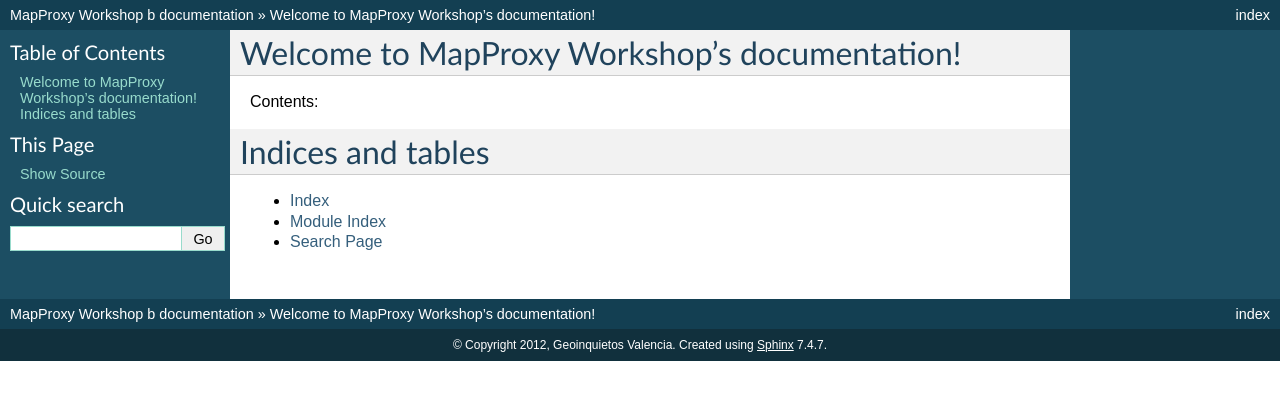
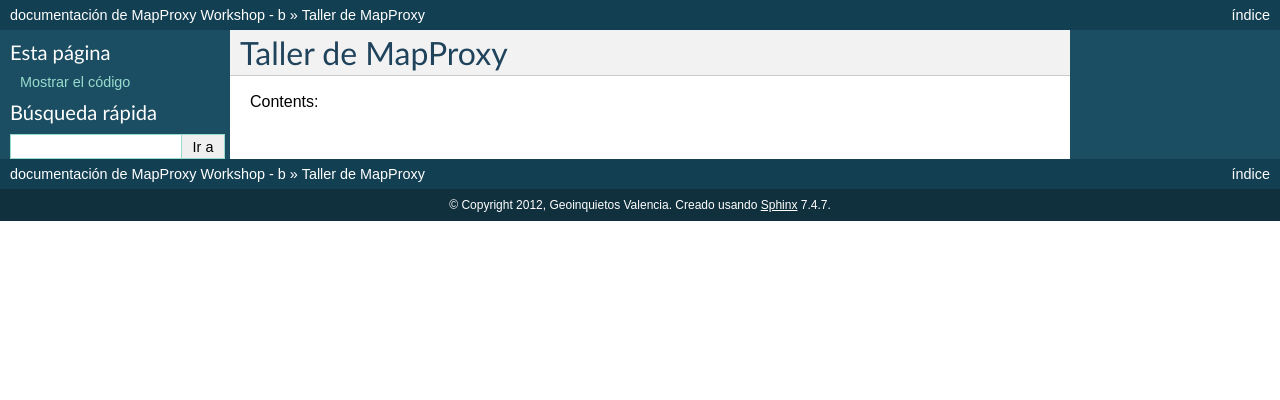
Before and after one commit to geoinquietosvlc/mapproxy-workshop, a Sphinx documentation site: the page built from doc/source/index.rst, in a window 1280 px wide. Shown: the top 400 px of the page. Built offline with Sphinx 7.4.7, drawn with Linux system fonts in a browser that asks for light colours.

Commit message:
pequeños cambios, sin contenido aún

```diff
--- a/doc/source/conf.py
+++ b/doc/source/conf.py
@@ -54,7 +54,7 @@
 
 # The language for content autogenerated by Sphinx. Refer to documentation
 # for a list of supported languages.
-#language = None
+language = 'es_ES'
 
 # There are two options for replacing |today|: either, you set today to some
 # non-false value, then it is used:
--- a/doc/source/index.rst
+++ b/doc/source/index.rst
@@ -1,21 +1,7 @@
-.. MapProxy Workshop documentation master file, created by
-   sphinx-quickstart on Sun Dec  2 14:00:15 2012.
-   You can adapt this file completely to your liking, but it should at least
-   contain the root `toctree` directive.
-
-Welcome to MapProxy Workshop's documentation!
+Taller de MapProxy
 =============================================
 
 Contents:
 
 .. toctree::
    :maxdepth: 2
-
-
-
-Indices and tables
-==================
-
-* :ref:`genindex`
-* :ref:`modindex`
-* :ref:`search`
```
Also changed, not shown: README.md (+5 -5 lines).
